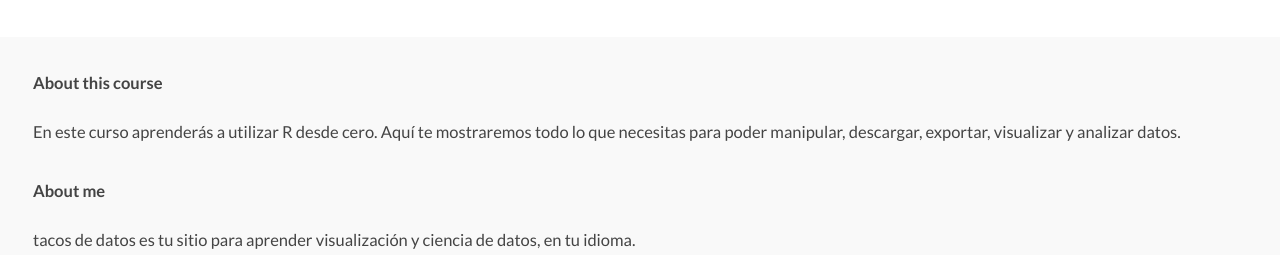
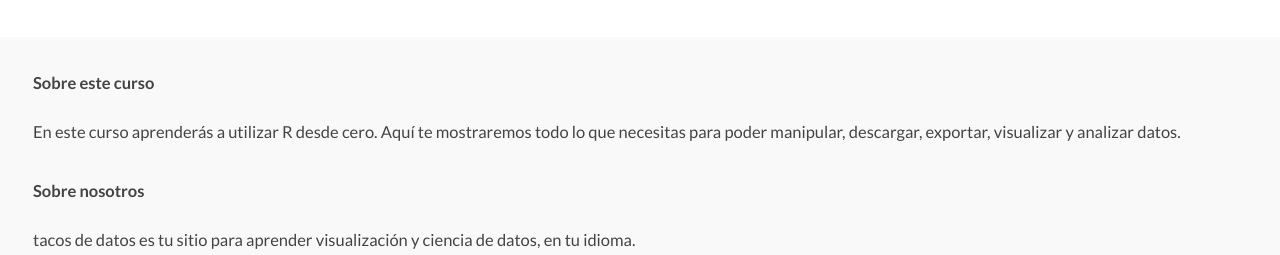
Before and after one commit to MiguelHeCa/Intro_R, a Gatsby site: page / in a window 1280 px wide. Shown: the part 1162-1417 px from the top of the page. Built offline with nearby package versions, Linux system fonts and the light colour scheme; Gatsby itself is replaced by a stand-in of ours.

Commit message:
Translating welcome snippets

```diff
--- a/src/components/layout.js
+++ b/src/components/layout.js
@@ -56,12 +56,12 @@ const Layout = ({ isHome, title, description, children }) => {
                             <footer className={classes.footer}>
                                 <div className={classes.footerContent}>
                                     <section className={classes.footerSection}>
-                                        <H3>About this course</H3>
+                                        <H3>Sobre este curso</H3>
                                         <p>{meta.description}</p>
                                     </section>
 
                                     <section className={classes.footerSection}>
-                                        <H3>About me</H3>
+                                        <H3>Sobre nosotros</H3>
                                         {meta.showProfileImage && (
                                             <img
                                                 src="/profile.jpg"
```
